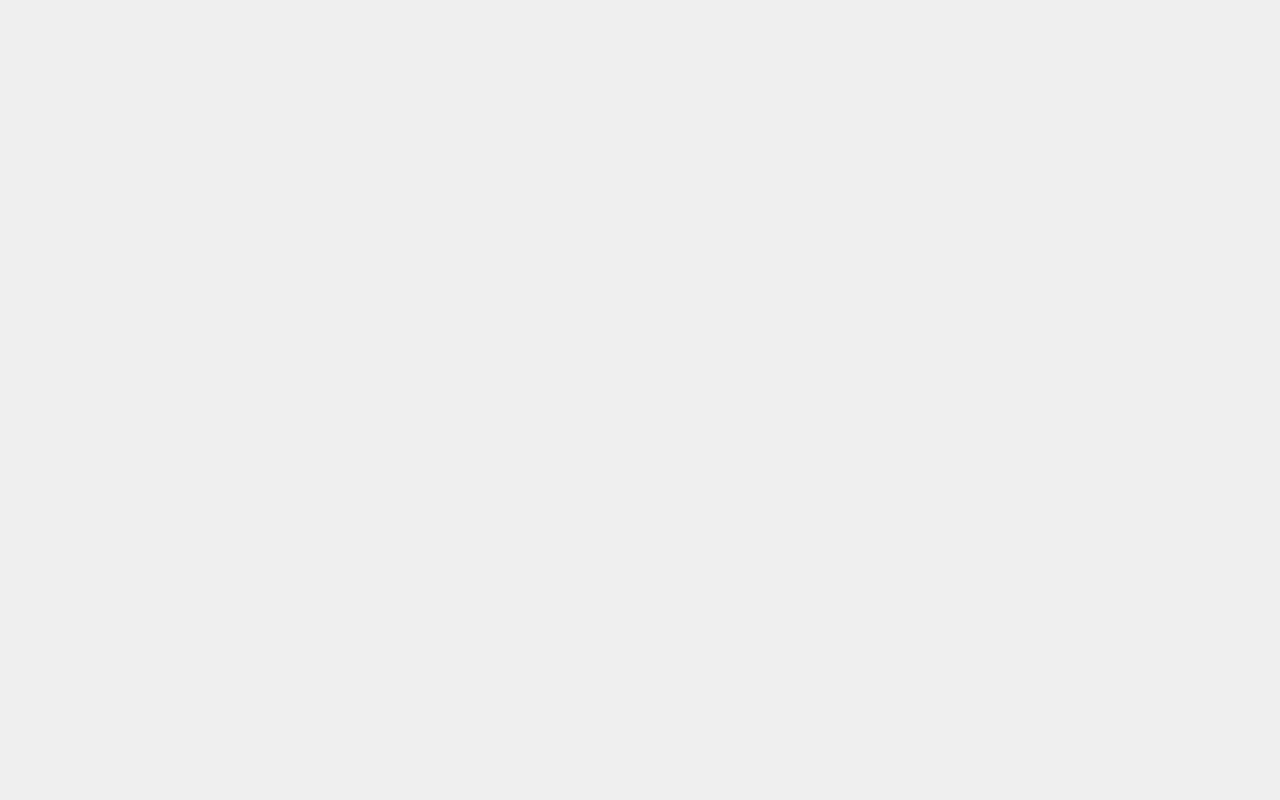
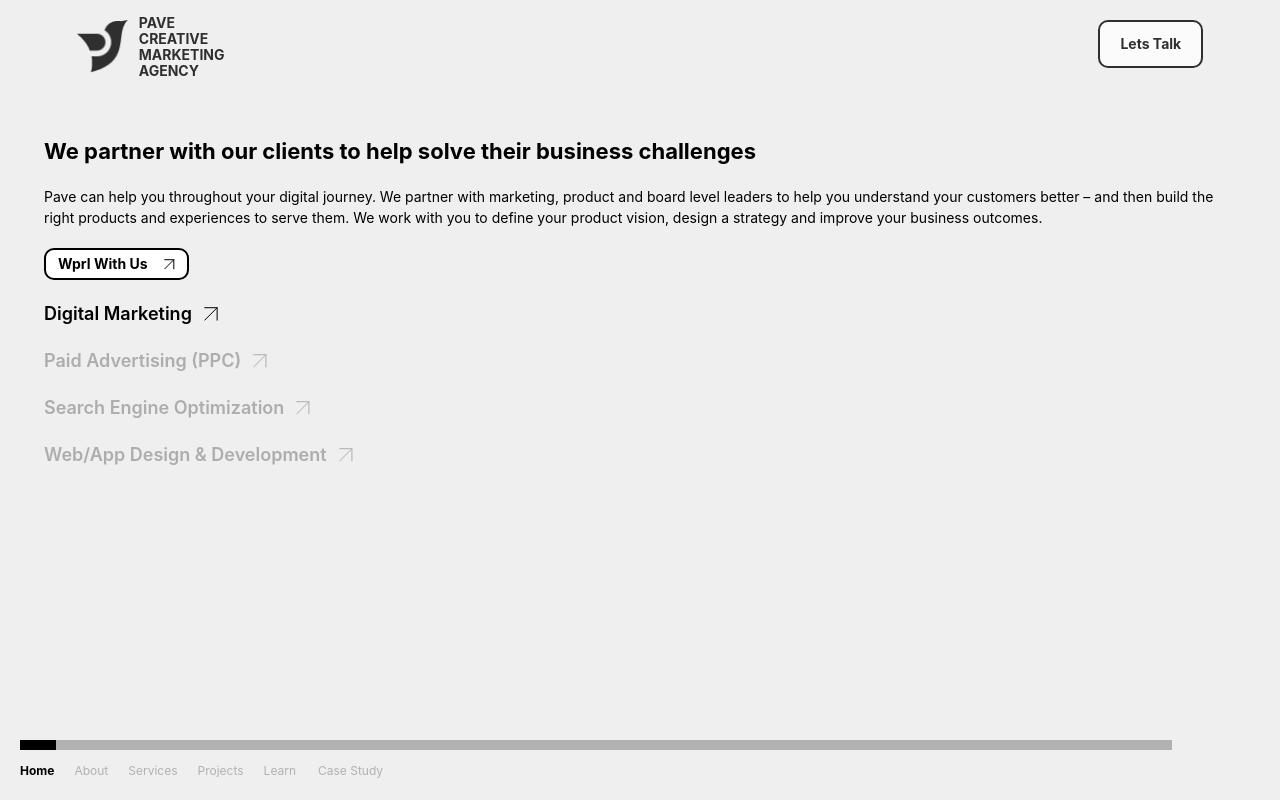
Before and after one commit to usama-mk/pave, a React (Create React App) app: page /services in a window 1280 px wide. Before the commit this address had no page. Built offline with nearby package versions, Linux system fonts and the light colour scheme.

Commit message:
services page 1 added

```diff
--- a/src/App.js
+++ b/src/App.js
@@ -1,9 +1,8 @@
 import './App.css';
-import { Routes, Route, Link } from "react-router-dom";
-import Home from './pages/Home/Home';
-import { useState } from 'react';
-import MobHomeTwo from './pages/Home/MobHomeTwo';
-import CreateValue from './pages/CreateValue/CreateValue';
+import { Routes, Route } from "react-router-dom";
+import Home from './pages/Mobile/Home/Home';
+import About from './pages/Mobile/About/About';
+import Services from './pages/Mobile/Services/Services';
 
 function App() {
 
@@ -11,7 +10,8 @@ function App() {
     <div className="App bg-[#EFEFEF] cont">
     <Routes>
         <Route path="/" element={<Home />} />
-        <Route path="/about" element={<CreateValue />} />
+        <Route path="/about" element={<About />} />
+        <Route path="/services" element={<Services />} />
       </Routes>
     </div>
   );
--- /dev/null
+++ b/src/components/ServiceItem.js
@@ -0,0 +1,15 @@
+import React from 'react'
+import faqOpenArrow from '../assets/images/faqOpenArrow.png'
+import faqOpenArrowFaded from '../assets/images/faqOpenArrowFaded.png'
+function ServiceItem({title, selected}) {
+  return (
+    <div className="flex my-5">
+    <h1 style={{color: selected?'black':'#ADADAD'}} className='font-semibold text-[18px] text-left' >
+    {title}
+</h1>
+<img className='object-contain ml-3' src={selected?faqOpenArrow:faqOpenArrowFaded} alt="" />
+</div>
+  )
+}
+
+export default ServiceItem
--- a/src/pages/CreateValue/CreateValue.js
+++ b/src/pages/Mobile/About/About.js
@@ -1,19 +1,19 @@
 import React from 'react'
-import MobHeader from '../../components/MobHeader'
-import WorkButton from '../../components/WorkButton'
-import PlayVideoButton from '../../components/PlayVideoButton'
-import FAQs from '../../components/FAQs'
-import MobNavBar from '../../components/MobNavBar'
+import MobHeader from '../../../components/MobHeader'
+import WorkButton from '../../../components/WorkButton'
+import PlayVideoButton from '../../../components/PlayVideoButton'
+import FAQs from '../../../components/FAQs'
+import MobNavBar from '../../../components/MobNavBar'
 import ExperiencesMob from './ExperiencesMob'
 
-function CreateValue() {
+function About() {
   return (
     <div className='flex flex-col items-center h-[100vh] sec ' >
         <div className="  w-[100vw]  flex justify-center mb-12 ">
         <MobHeader />
       </div>
 
-      <div className="page4Content px-5">
+      <div className="px-5">
       <h2 className='text-[22px] font-bold leading-[29px] text-left ml-8 mr-8' >
       We create value for your
 business by creating value
@@ -68,4 +68,4 @@ agency in Southern California”
   )
 }
 
-export default CreateValue
+export default About
--- a/src/pages/CreateValue/ExperiencesMob.js
+++ b/src/pages/Mobile/About/ExperiencesMob.js
@@ -1,6 +1,6 @@
 import React from 'react'
-import FAQs from '../../components/FAQs'
-import MobHeader from '../../components/MobHeader'
+import FAQs from '../../../components/FAQs'
+import MobHeader from '../../../components/MobHeader'
 
 function ExperiencesMob() {
     const NumbersItem=({subTitle, value})=>{
--- /dev/null
+++ b/src/pages/Mobile/Services/Services.js
@@ -0,0 +1,39 @@
+import React from 'react'
+import MobHeader from '../../../components/MobHeader'
+import MobNavBar from '../../../components/MobNavBar'
+import ServiceItem from '../../../components/ServiceItem'
+import WorkButton from '../../../components/WorkButton'
+
+
+
+
+function Services() {
+  return (
+    <div className='flex flex-col h-[100vh] sec' >
+        <div className="  w-[100vw]  flex justify-center mb-12 ">
+        <MobHeader />
+      </div>
+      <div className="px-5  ml-6 mr-6">
+      <h2 className='text-[22px] font-bold leading-[29px] text-left ' >
+      We partner with our clients to help solve their business challenges
+      </h2>
+      <p className='text-[14px] text-left mt-5 mb-5 ' >
+      Pave can help you throughout your digital journey. We partner with marketing, product and board level leaders to help you understand your customers better – and then build the right products and experiences to serve them. We work with you to define your product vision, design a strategy and improve your business outcomes.
+      </p>
+      <WorkButton text={`Wprl With Us`} bg={'white'} textColor={'black'}  />
+
+      <div className="mt-5">
+      <ServiceItem title={`Digital  Marketing`} selected={true} />
+      <ServiceItem title={`Paid Advertising (PPC)`}  />
+      <ServiceItem title={`Search Engine Optimization`}  />
+      <ServiceItem title={`Web/App Design & Development`}  />
+      </div>
+
+      <MobNavBar/>
+      </div>
+
+    </div>
+  )
+}
+
+export default Services
```
Also changed, not shown: src/pages/Mobile/Home/Home.js (renamed from src/pages/Home/Home.js, +9 -7 lines), src/pages/Mobile/Home/MobHomeThree.js (renamed from src/pages/Home/MobHomeThree.js, +6 -7 lines), src/pages/Mobile/Home/MobHomeTwo.js (renamed from src/pages/Home/MobHomeTwo.js, +4 -4 lines), src/assets/images/faqOpenArrowFaded.png (added).
